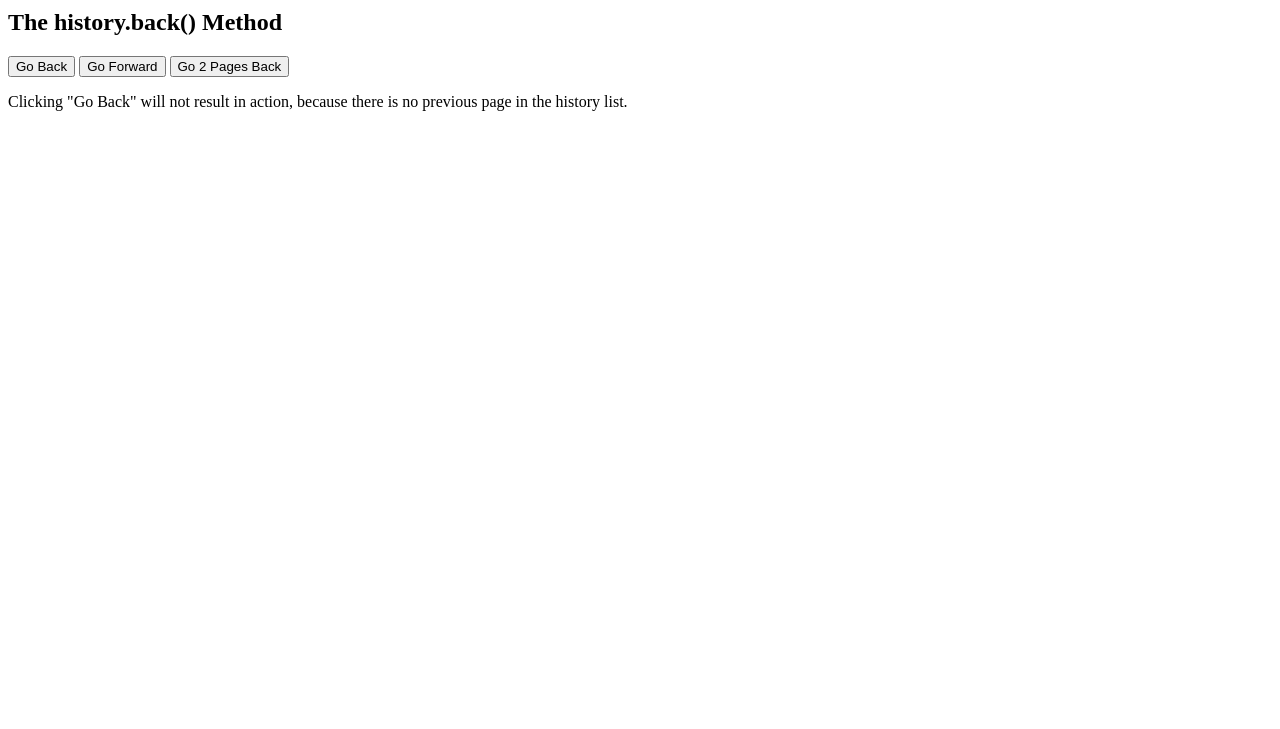
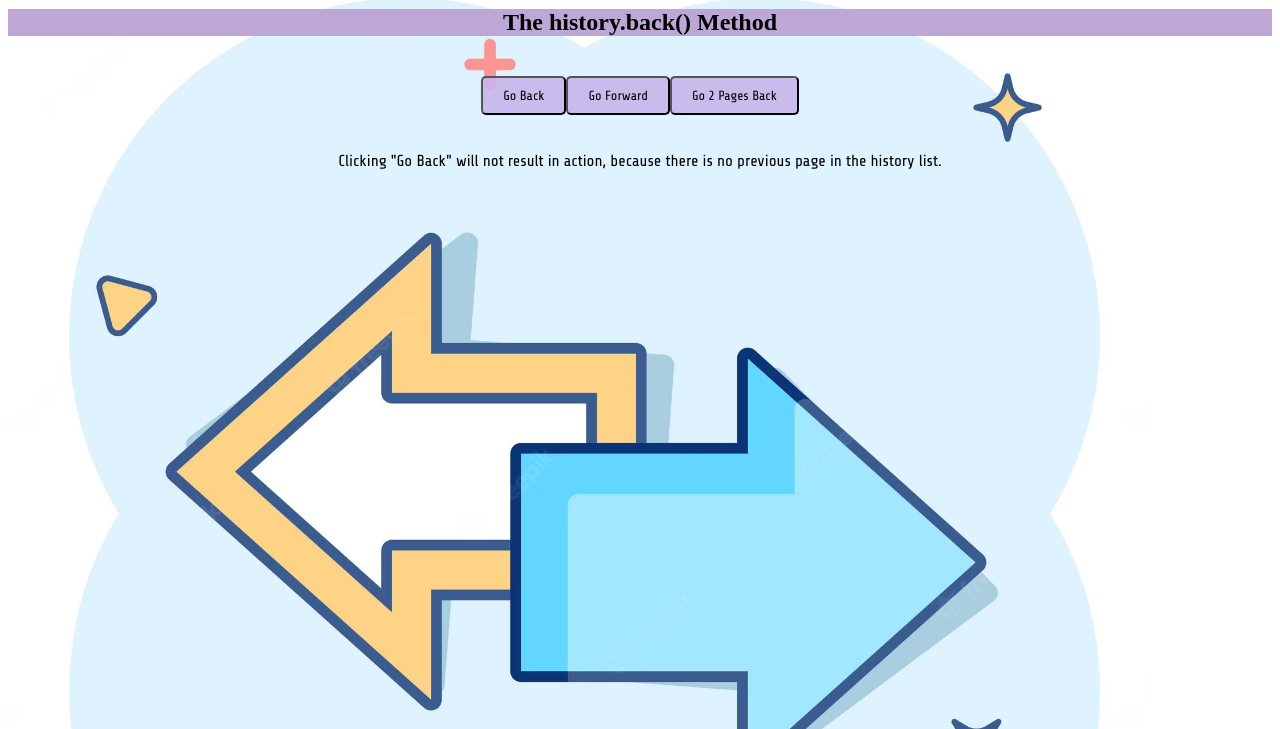
Before and after one commit to Arlettete/Portafolio-183046, a plain HTML site: page API_GoBack.html in a window 1280 px wide. Shown: the part 71-800 px from the top of the page. Drawn offline with Linux system fonts and the light colour scheme; a web font is replaced by a local one.

Commit message:
Add files via upload

```diff
--- a/API_GoBack.html
+++ b/API_GoBack.html
@@ -4,15 +4,18 @@
     <meta charset="UTF-8">
     <meta http-equiv="X-UA-Compatible" content="IE=edge">
     <meta name="viewport" content="width=device-width, initial-scale=1.0">
-    <title>Api Go Back</title>
+    <title>Api History</title>
+    <link rel="stylesheet" href="Practica7_Estilos.css">
 </head>
-<body>
+<body background="FondoGoback.jpg">
     <h1>The Window History Object</h1>
     <h2>The history.back() Method</h2>
 
-    <button onclick="history.back()">Go Back</button>
-    <button onclick="history.forward()">Go Forward</button>
-    <button onclick="history.go(-2)">Go 2 Pages Back</button>
+    <div class="contenedor">
+    <button onclick="history.back()" class="boton">Go Back</button>
+    <button onclick="history.forward()" class="boton">Go Forward</button>
+    <button onclick="history.go(-2)" class="boton">Go 2 Pages Back</button>
+    </div>
 
 
     <p>Clicking "Go Back" will not result in action, because there is no previous page in the history list.</p>
--- /dev/null
+++ b/Practica7_Estilos.css
@@ -0,0 +1,49 @@
+@font-face {
+    font-family: fuenteUNO;
+    src: url(RampartOne-Regular.ttf);
+}
+
+@font-face {
+    font-family:fuenteDOS ;
+    src: url(ShareTech-Regular.ttf);
+}
+h1{
+    font-family: fuenteUNO;
+    text-align: center;
+    background-color: rgb(93, 45, 250);
+}
+h2{
+    font-family: fuenteUNO;
+    text-align: center;
+    background-color: rgb(189, 167, 215);
+}
+
+p{
+    text-align: center;
+    font-family: fuenteDOS;
+}
+
+.contenedor{
+
+    display: flex;
+    align-items: center;
+    justify-content: center;
+    height: 10vh; /* Altura del contenedor */
+
+    border: none;
+
+}
+
+.boton{
+    font-family: fuenteDOS;
+    border-radius: 5px;
+    background-color: rgba(200, 181, 235, 0.89);
+    padding: 10px 20px;
+
+}
+
+body{
+    background-repeat: no-repeat;
+    background-size: 90%;
+
+}
```
Also changed, not shown: FondoGoback.jpg (added).
